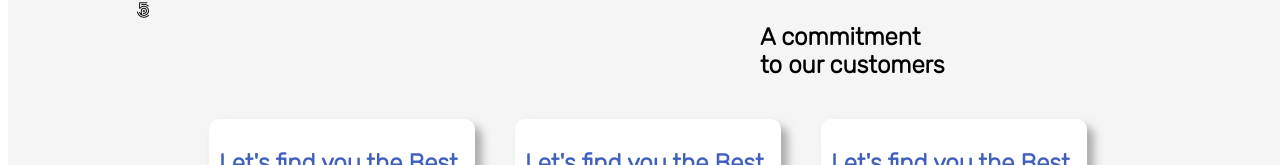
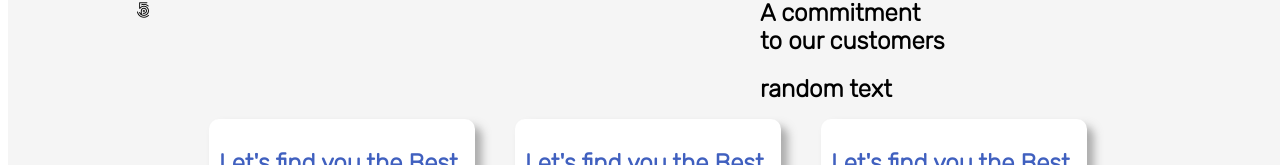
Before and after one commit to kumarlava0007/capstone-project, a React (Create React App) app: page / in a window 1280 px wide. Shown: the part 387-552 px from the top of the page. Built offline with nearby package versions, Linux system fonts and the light colour scheme.

Commit message:
git example

```diff
--- a/src/components/landingPageComponent/firstSectionComponent.jsx
+++ b/src/components/landingPageComponent/firstSectionComponent.jsx
@@ -15,6 +15,7 @@ export default function FirstSectionComponent() {
                 <div className="firstSection-main-one-second">
                     <img src="https://static.pbcdn.in/cdn/images/home-v1/pb-promise-new.png" alt="photo" />
                     <h2>A commitment <br /> to our customers</h2>
+                    <h2>random text</h2>
                 </div>
             </div>
             <div className="firstSection-main-two">
```
